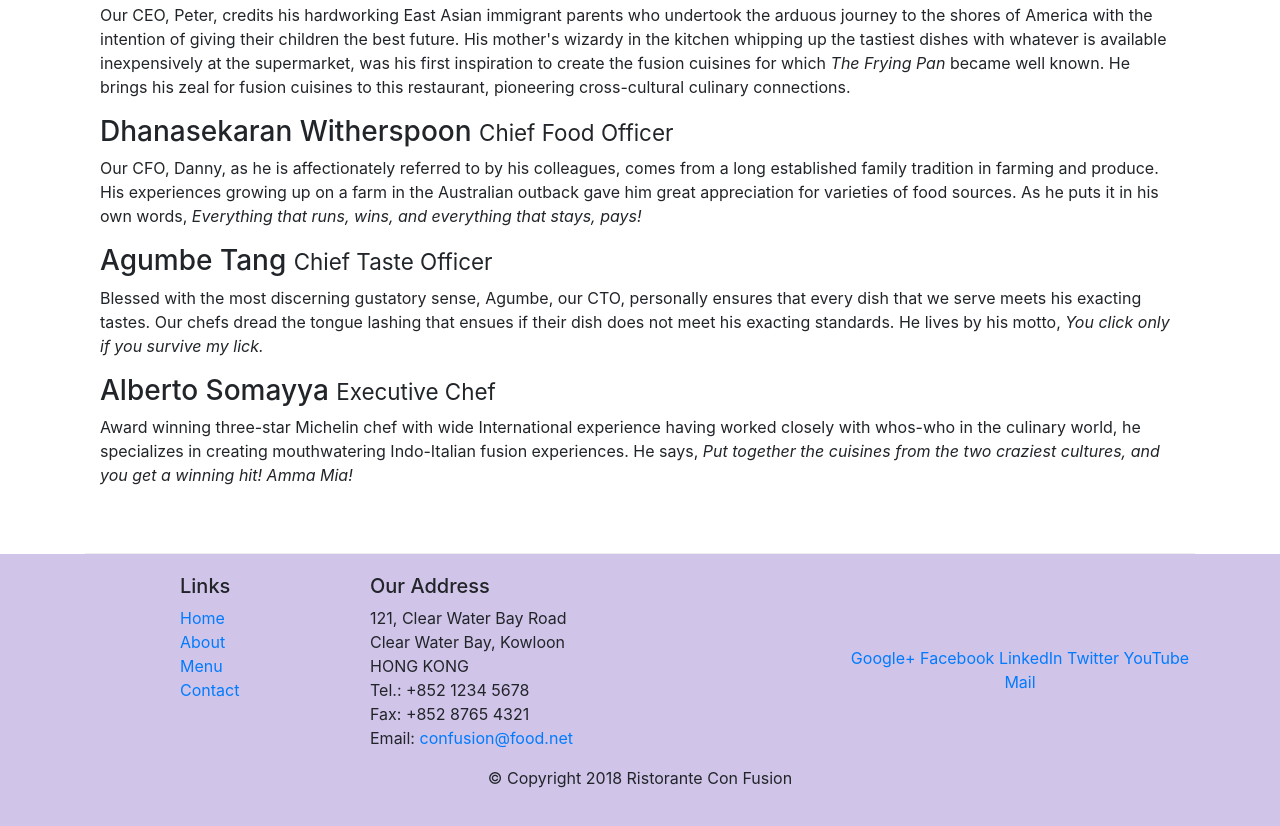
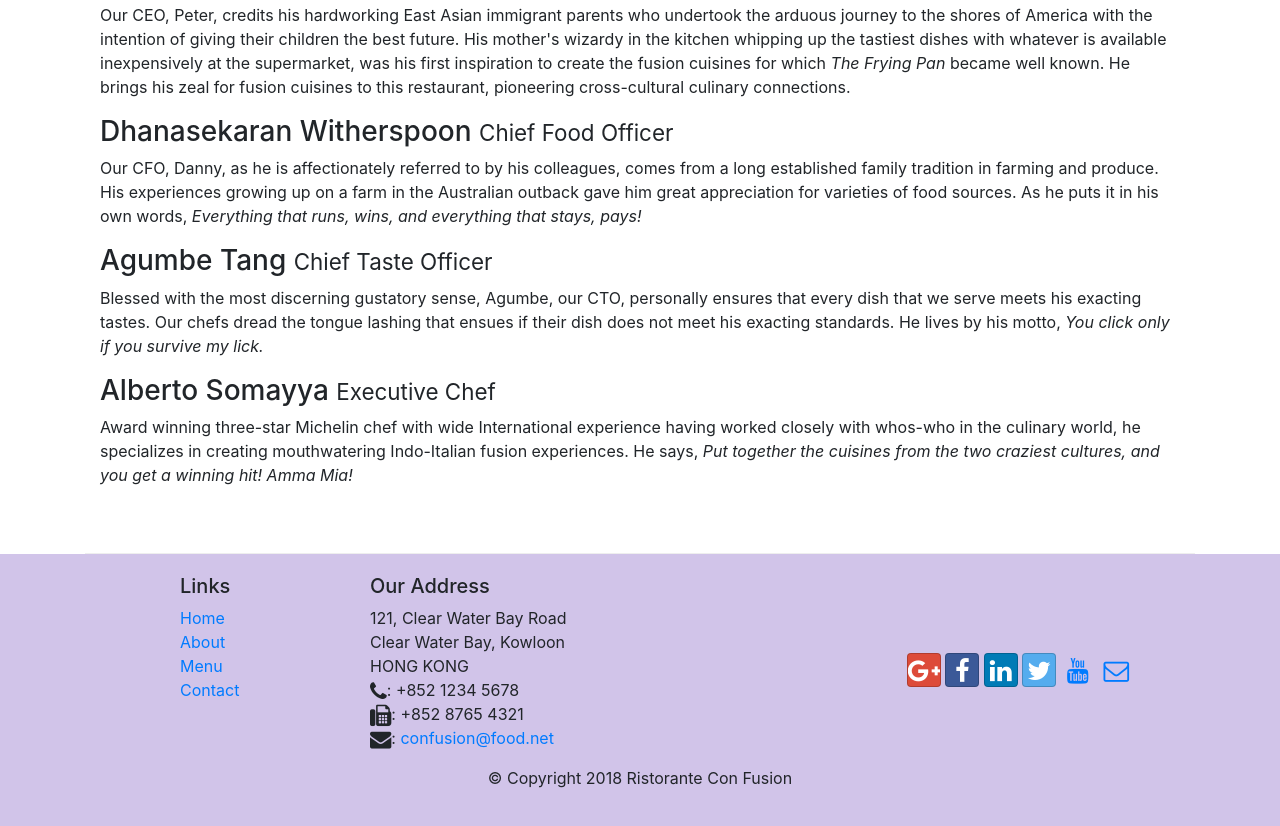
Before and after one commit to smileszhang/BootStrap1, a website: page aboutus.html in a window 1280 px wide. Shown: the part 1000-1826 px from the top of the page. Drawn offline with nearby package versions, Linux system fonts and the light colour scheme.

Commit message:
Icon Fonts

```diff
--- a/aboutus.html
+++ b/aboutus.html
@@ -9,6 +9,8 @@
 
     <!-- Bootstrap CSS -->
     <link rel="stylesheet" href="node_modules/bootstrap/dist/css/bootstrap.min.css">
+    <link rel="stylesheet" href="node_modules/font-awesome/css/font-awesome.min.css">
+    <link rel="stylesheet" href="node_modules/bootstrap-social/bootstrap-social.css">
     <link rel="stylesheet" href="css/styles.css">
     <title>Ristorante Con Fusion: About Us</title>
 </head>
@@ -22,10 +24,10 @@
             <a class="navbar-brand" href="#">Ristorante Con Fusion</a>
             <div class="collapse navbar-collapse" id="Navbar">
                 <ul class="navbar-nav mr-auto">
-                    <li class="nav-item"><a class="nav-link" href="./index.html">Home</a></li>
-                    <li class="nav-item active"><a class="nav-link" href="#">About</a></li>
-                    <li class="nav-item"><a class="nav-link" href="#">Menu</a></li>
-                    <li class="nav-item"><a class="nav-link" href="#">Contact</a></li>
+                    <li class="nav-item"><a class="nav-link" href="./index.html"><span class="fa fa-home fa-lg"></span> Home</a></li>
+                    <li class="nav-item active"><a class="nav-link" href="#"><span class="fa fa-info fa-lg"></span> About</a></li>
+                    <li class="nav-item"><a class="nav-link" href="#"><span class="fa fa-list fa-lg"></span> Menu</a></li>
+                    <li class="nav-item"><a class="nav-link" href="#"><span class="fa fa-address-card fa-lg"></span> Contact</a></li>
                 </ul>
              </div>
         </div>
@@ -100,19 +102,20 @@
 		              121, Clear Water Bay Road<br>
 		              Clear Water Bay, Kowloon<br>
 		              HONG KONG<br>
-		              Tel.: +852 1234 5678<br>
-		              Fax: +852 8765 4321<br>
-		              Email: <a href="mailto:confusion@food.net">confusion@food.net</a>
+                      <i class="fa fa-phone fa-lg"></i>: +852 1234 5678<br>
+                      <i class="fa fa-fax fa-lg"></i>: +852 8765 4321<br>
+                      <i class="fa fa-envelope fa-lg"></i>: <a href="mailto:confusion@food.net">confusion@food.net</a>
+
 		           </address>
                 </div>
                 <div class="col-12 col-sm-4 align-self-center">
                     <div class="text-center">
-                        <a href="http://google.com/+">Google+</a>
-                        <a href="http://www.facebook.com/profile.php?id=">Facebook</a>
-                        <a href="http://www.linkedin.com/in/">LinkedIn</a>
-                        <a href="http://twitter.com/">Twitter</a>
-                        <a href="http://youtube.com/">YouTube</a>
-                        <a href="mailto:">Mail</a>
+                        <a class="btn btn-social-icon btn-google" href="http://google.com/+"><i class="fa fa-google-plus fa-lg"></i></a>
+                        <a class="btn btn-social-icon btn-facebook" href="http://www.facebook.com/profile.php?id="><i class="fa fa-facebook fa-lg"></i></a>
+                        <a class="btn btn-social-icon btn-linkedin" href="http://www.linkedin.com/in/"><i class="fa fa-linkedin fa-lg"></i></a>
+                        <a class="btn btn-social-icon btn-twitter" href="http://twitter.com/"><i class="fa fa-twitter fa-lg"></i></a>
+                        <a class="btn btn-social-icon btn-youtube" href="http://youtube.com/"><i class="fa fa-youtube fa-lg"></i></a>
+                        <a class="btn btn-social-icon"href="mailto:"><i class="fa fa-envelope-o fa-lg"></i></a>
                     </div>
                 </div>
            </div>
--- a/package.json
+++ b/package.json
@@ -15,6 +15,8 @@
   },
   "dependencies": {
     "bootstrap": "^4.0.0",
+    "bootstrap-social": "^5.1.1",
+    "font-awesome": "^4.7.0",
     "jquery": "^3.3.1",
     "popper.js": "^1.12.9"
   }
```
Also changed, not shown: index.html (+15 -13 lines), 1 other file.
